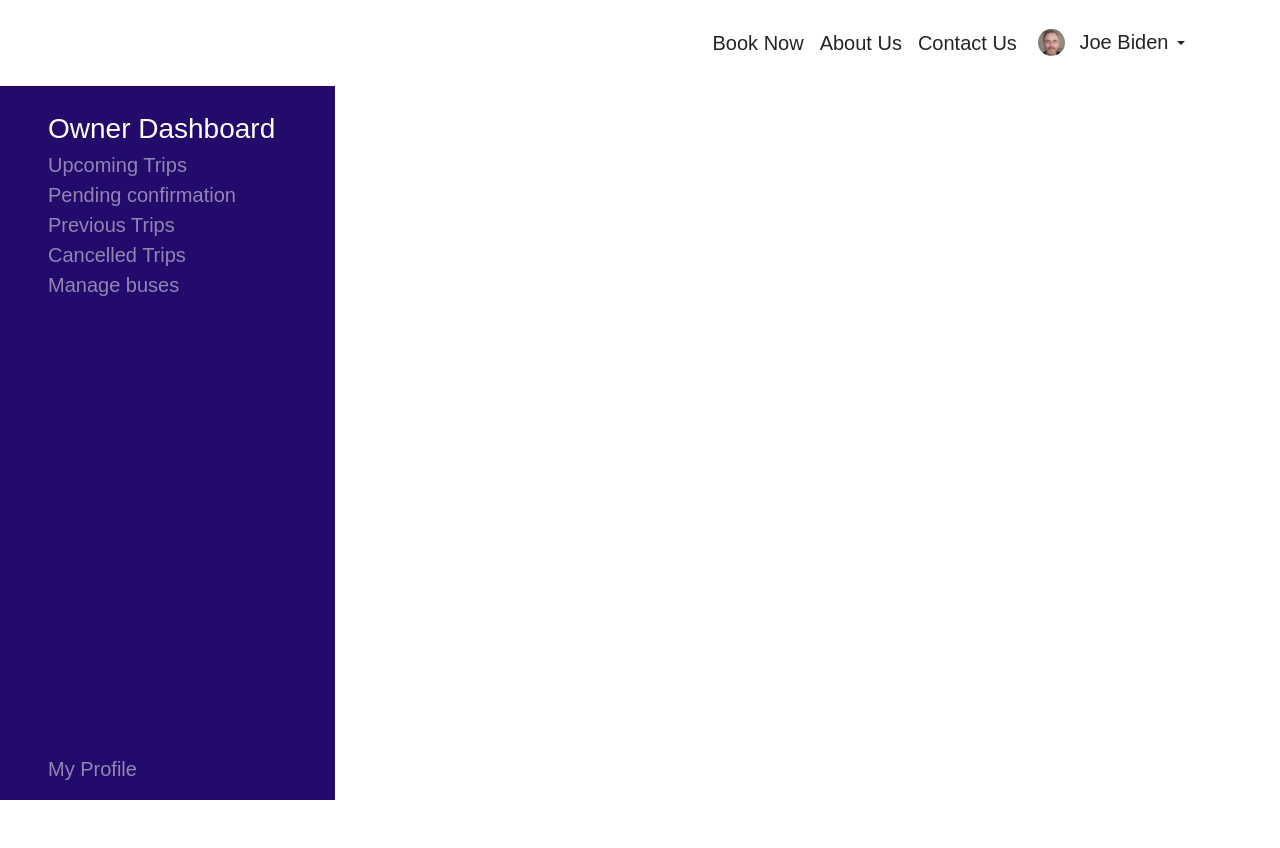
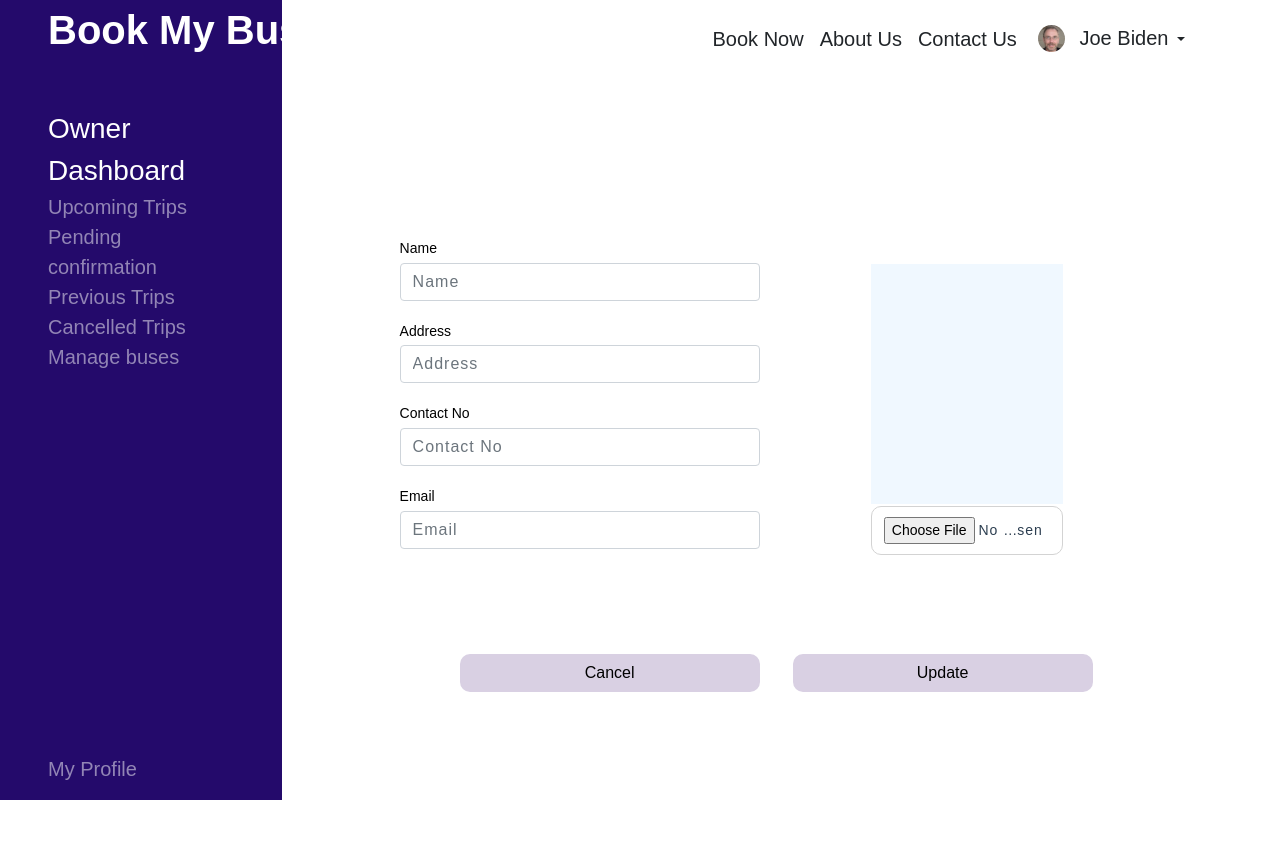
Before and after one commit to Thenuri/G01-COMF4004-22, a web app: file client/MyProfile.html in a window 1280 px wide. Before the commit the page ends 800 px from the top, so only its background shows below. Run offline with its HTML, style and script files only (its server is not run), Linux system fonts and the light colour scheme; some web fonts are replaced.

Commit message:
MyProfile

```diff
--- a/client/MyProfile.html
+++ b/client/MyProfile.html
@@ -8,14 +8,15 @@
     <link href="https://cdn.jsdelivr.net/npm/bootstrap@5.0.2/dist/css/bootstrap.min.css" rel="stylesheet" integrity="sha384-EVSTQN3/azprG1Anm3QDgpJLIm9Nao0Yz1ztcQTwFspd3yD65VohhpuuCOmLASjC" crossorigin="anonymous">
     <link rel="stylesheet" type="text/css" href="css/commonstyles.css">
     <link rel="stylesheet" href="css/syntax2.css">
+
 </head>
 <body style="height:100vh; overflow: hidden;">
     <div class="header1">
         <header>
             <!--nav bar-->
-            <nav class="navbar fixed-top navbar-expand-lg navbar-light p-md-2 bg-white">
+            <nav class="navbar fixed-top navbar-expand-lg navbar-light p-md-3">
                 <div class="container">
-                    <a href="Index.html" class="navbar-brand text-white fs-1" style="margin-left: -70px;">Book My Bus</a>
+                    <!-- <a href="#" class="navbar-brand text-primary fs-1" style="margin-left: -70px;">Book My Bus</a> -->
                     <button type="button"class="navbar-toggler bottom-"data-bs-target="#navbarNav"data-bs-toggle="collapse"aria-controls="navbarNav"aria-expanded="false"aria-label="Toggle Navbar">
                         <span class="navbar-toggler-icon"></span>
                     </button>
@@ -34,7 +35,7 @@
                                         <img src="images/profilepic1.jpg" class="profilePic" alt="">
                                       <span class="fs-5">Joe Biden</span>
                                     </button>
-                                    <ul class="dropdown-menu text-dark" aria-labelledby="userDropDown">
+                                    <ul class="dropdown-menu" aria-labelledby="userDropDown">
                                       <li><a class="dropdown-item" href="#">My Profile</a></li>
                                       <li><a class="dropdown-item" href="#">Dashboard</a></li>
                                       <li><a class="dropdown-item" href="#">Sign out</a></li>
@@ -49,9 +50,10 @@
         </header>
     </div>
 
+    <div class="dashboard-grid" style="height:100%;">
 
         <div class="sidebar" style="background-color: #240A6B;">
-            <a href="Index.html" class="navbar-brand text-white fw-bold fs-1 mx-5">Book My Bus</a><br>
+            <a href="#" class="navbar-brand text-white fw-bold fs-1 mx-5">Book My Bus</a><br>
             <div class="mx-5 mt-5 text-white  fs-3">Owner Dashboard</div>
             <ul class="list-group-horizontal list-unstyled mx-5 " id="dashboard-menu">
                 <li><a class="text-white-50 text-decoration-none fs-5"  href="#upcoming-trips">Upcoming Trips</a></li>
@@ -59,11 +61,183 @@
                 <li><a class="text-white-50 text-decoration-none fs-5" href="#prev-trips">Previous Trips</a></li>
                 <li><a class="text-white-50 text-decoration-none fs-5" href="#cancelled-trips">Cancelled Trips</a></li>
                 <li><a class="text-white-50 text-decoration-none fs-5" href="#manage-buses">Manage buses</a></li>
-                <li><a class="text-white-50 text-decoration-none fs-5"href="MyProfile.html" style="position:absolute; bottom:1rem ;">My Profile</a></li>
+                <li><a class="text-white-50 text-decoration-none fs-5"href="#" style="position:absolute; bottom:1rem ;">My Profile</a></li>
             </ul>
         </div>
 
+        <div class="dashboard-content p-4" style="margin-top: 3rem; height: 100% ;">
+            <!--<h1 class="p-2" id="My-profile">My Profile</h1>
+            <div id="My-profile-pic" class="d-flex flex-wrap gap-3"></div>-->
+            <!--<div class="Profile-Gradient" >
+                <svg class=" test py-0" style="margin-bottom: -250px;" xmlns="http://www.w3.org/2000/svg" version="1.1" xmlns:xlink="http://www.w3.org/1999/xlink" xmlns:svgjs="http://svgjs.com/svgjs" width="1440" height="560" preserveAspectRatio="none" viewBox="0 0 1440 560">
+                    <g mask="url(&quot;#SvgjsMask1593&quot;)" fill="none">
+                        <rect width="1440" height="350" x="0" y="0" fill="rgba(255, 255, 255, 1)"></rect>
+                        <path d="M1077 341L1076 686" stroke-width="6" stroke="url(#SvgjsLinearGradient1594)" stroke-linecap="round" class="Down"></path>
+                        <path d="M469 1L468 -360" stroke-width="8" stroke="url(#SvgjsLinearGradient1595)" stroke-linecap="round" class="Up"></path>
+                        <path d="M565 290L564 -125" stroke-width="6" stroke="url(#SvgjsLinearGradient1594)" stroke-linecap="round" class="Down"></path>
+                        <path d="M928 393L927 235" stroke-width="8" stroke="url(#SvgjsLinearGradient1594)" stroke-linecap="round" class="Down"></path>
+                        <path d="M606 299L605 66" stroke-width="8" stroke="url(#SvgjsLinearGradient1594)" stroke-linecap="round" class="Down"></path>
+                        <path d="M1043 408L1042 63" stroke-width="6" stroke="url(#SvgjsLinearGradient1594)" stroke-linecap="round" class="Down"></path>
+                        <path d="M1134 386L1133 591" stroke-width="6" stroke="url(#SvgjsLinearGradient1595)" stroke-linecap="round" class="Up"></path>
+                        <path d="M607 203L606 -77" stroke-width="10" stroke="url(#SvgjsLinearGradient1594)" stroke-linecap="round" class="Down"></path>
+                        <path d="M1307 487L1306 667" stroke-width="8" stroke="url(#SvgjsLinearGradient1595)" stroke-linecap="round" class="Up"></path>
+                        <path d="M396 105L395 -249" stroke-width="6" stroke="url(#SvgjsLinearGradient1594)" stroke-linecap="round" class="Down"></path>
+                        <path d="M531 285L530 -84" stroke-width="8" stroke="url(#SvgjsLinearGradient1595)" stroke-linecap="round" class="Up"></path>
+                        <path d="M884 64L883 -165" stroke-width="8" stroke="url(#SvgjsLinearGradient1595)" stroke-linecap="round" class="Up"></path>
+                        <path d="M909 53L908 -326" stroke-width="10" stroke="url(#SvgjsLinearGradient1594)" stroke-linecap="round" class="Down"></path>
+                        <path d="M310 398L309 806" stroke-width="8" stroke="url(#SvgjsLinearGradient1595)" stroke-linecap="round" class="Up"></path>
+                        <path d="M595 162L594 -182" stroke-width="8" stroke="url(#SvgjsLinearGradient1595)" stroke-linecap="round" class="Up"></path>
+                        <path d="M189 287L188 -4" stroke-width="8" stroke="url(#SvgjsLinearGradient1595)" stroke-linecap="round" class="Up"></path>
+                        <path d="M134 277L133 568" stroke-width="8" stroke="url(#SvgjsLinearGradient1595)" stroke-linecap="round" class="Up"></path>
+                        <path d="M625 469L624 91" stroke-width="6" stroke="url(#SvgjsLinearGradient1594)" stroke-linecap="round" class="Down"></path>
+                        <path d="M258 559L257 320" stroke-width="6" stroke="url(#SvgjsLinearGradient1595)" stroke-linecap="round" class="Up"></path>
+                        <path d="M210 50L209 -115" stroke-width="8" stroke="url(#SvgjsLinearGradient1595)" stroke-linecap="round" class="Up"></path>
+                        <path d="M780 66L779 417" stroke-width="6" stroke="url(#SvgjsLinearGradient1594)" stroke-linecap="round" class="Down"></path>
+                        <path d="M1279 372L1278 762" stroke-width="10" stroke="url(#SvgjsLinearGradient1595)" stroke-linecap="round" class="Up"></path>
+                        <path d="M1379 282L1378 -49" stroke-width="8" stroke="url(#SvgjsLinearGradient1595)" stroke-linecap="round" class="Up"></path>
+                        <path d="M1198 245L1197 546" stroke-width="6" stroke="url(#SvgjsLinearGradient1594)" stroke-linecap="round" class="Down"></path>
+                        <path d="M1340 126L1339 510" stroke-width="6" stroke="url(#SvgjsLinearGradient1595)" stroke-linecap="round" class="Up"></path>
+                        <path d="M629 408L628 673" stroke-width="8" stroke="url(#SvgjsLinearGradient1595)" stroke-linecap="round" class="Up"></path>
+                        <path d="M1159 540L1158 237" stroke-width="8" stroke="url(#SvgjsLinearGradient1594)" stroke-linecap="round" class="Down"></path>
+                        <path d="M504 411L503 65" stroke-width="8" stroke="url(#SvgjsLinearGradient1595)" stroke-linecap="round" class="Up"></path>
+                        <path d="M355 7L354 183" stroke-width="6" stroke="url(#SvgjsLinearGradient1594)" stroke-linecap="round" class="Down"></path>
+                        <path d="M626 61L625 -148" stroke-width="8" stroke="url(#SvgjsLinearGradient1594)" stroke-linecap="round" class="Down"></path>
+                        <path d="M824 424L823 676" stroke-width="6" stroke="url(#SvgjsLinearGradient1595)" stroke-linecap="round" class="Up"></path>
+                        <path d="M725 509L724 120" stroke-width="10" stroke="url(#SvgjsLinearGradient1595)" stroke-linecap="round" class="Up"></path>
+                        <path d="M920 1L919 345" stroke-width="8" stroke="url(#SvgjsLinearGradient1595)" stroke-linecap="round" class="Up"></path>
+                        <path d="M876 461L875 74" stroke-width="6" stroke="url(#SvgjsLinearGradient1594)" stroke-linecap="round" class="Down"></path>
+                        <path d="M286 334L285 661" stroke-width="8" stroke="url(#SvgjsLinearGradient1594)" stroke-linecap="round" class="Down"></path>
+                        <path d="M198 316L197 98" stroke-width="8" stroke="url(#SvgjsLinearGradient1595)" stroke-linecap="round" class="Up"></path>
+                    </g>
+                    <defs>
+                        <mask id="SvgjsMask1593">
+                            <rect width="1440" height="250" fill="#ffffff"></rect>
+                        </mask>
+                        <linearGradient x1="0%" y1="0%" x2="0%" y2="100%" id="SvgjsLinearGradient1594">
+                            <stop stop-color="rgba(215, 225, 255, 0)" offset="0"></stop>
+                            <stop stop-color="rgba(215, 225, 255, 1)" offset="1"></stop>
+                        </linearGradient>
+                        <linearGradient x1="0%" y1="100%" x2="0%" y2="0%" id="SvgjsLinearGradient1595">
+                            <stop stop-color="rgba(215, 225, 255, 0)" offset="0"></stop>
+                            <stop stop-color="rgba(215, 225, 255, 1)" offset="1"></stop>
+                        </linearGradient>
+                    </defs>
+                </svg>
+            </div>--><br><br><br>
+            <!--My Profile Form-->
+            <!--<div class="Profile-Form" >
+                <div class="container-fluid">
+                    <div class="row px-">
+                        <div class="line1 col-xs-2">
+                            <label class="mb-1 rounded-pill"><h6 class="mb-0 text-sm">Name</h6></label>
+                            <input type="text" class="form-control" placeholder="First Name">
+                        </div>
+
+                        <div class="line1 col-xs-4">
+                            <label class="mb-1 rounded-pill"><h6 class="mb-0 text-sm">Contact No</h6></label>
+                            <input type="text" class="form-control" placeholder="Contact No">
+                        </div>
+
+                        <div class="line2 col-xs-6">
+                            <label class="mb-1 rounded-pill"><h6 class="mb-0 text-sm"><br>Address</h6></label>
+                            <input type="text" class="form-control" placeholder="Address">
+                        </div>
+
+                        <div class="line1 col-xs-2">
+                            <label class=" py-0 rounded-pill"><h6 class="mb-0 text-sm"><br><br>Contact No</h6></label>
+                            <input type="text" class="form-control" placeholder="Contact No">
+                        </div>
+
+                        <div class="line1 col-xs-4">
+                            <label class=" py-0 rounded-pill"><h6 class="mb-0 text-sm"><br><br>Email</h6></label>
+                            <input type="text" class="form-control" placeholder="Email"><br><br><br><br><br><br>
+                        </div>
+                    </div><br><br><br><br><br>
+                    <div class="lol">
+                        <div class="hi mb-3 px-1">
+                            <center><button type="submit" class="btn btn-blue text-center">Cancel</button></center>
+                        </div>
+
+                        <div class="hi mb-3 px-1">
+                            <center><button type="submit" class="btn btn-blue text-center">Update</button></center>
+                        </div>
+                    </div>
+                </div>
+            </div>-->
+            <div class="row">
+                <div class="col-6">
+                    <!--My Profile Form-->
+            <div class="Profile-Form" ><br><br><br>
+                <div class="container-fluid">
+                    <div class="row">
+                        <div class="line1">
+                            <label class="mb-1 rounded-pill"><h6 class="mb-0 text-sm">Name</h6></label>
+                            <input type="text" class="form-control" placeholder="Name">
+                        </div>
+
+                        <div class="line1">
+                            <label class="mb-1 rounded-pill"><h6 class="mb-0 text-sm"><br>Address</h6></label>
+                            <input type="text" class="form-control" placeholder="Address">
+                        </div>
+
+                        <div class="line1">
+                            <label class=" mb-1 rounded-pill"><h6 class="mb-0 text-sm"><br>Contact No</h6></label>
+                            <input type="text" class="form-control" placeholder="Contact No">
+                        </div>
+
+                        <div class="line1">
+                            <label class=" mb-1 rounded-pill"><h6 class="mb-0 text-sm"><br>Email</h6></label>
+                            <input type="email" class="form-control" placeholder="Email">
+                        </div>
+
+                    </div>
+                </div>
+            </div>
+                </div>
+                <div class="BusIM col-6"><br><br><br><br><br>
+                    <!-- Bus Upload Image -->
+                    <!-- <div class="sam col-lg-5">
+                        <div class="col-6 ">
+                          <div id="bus-img-display"></div>
+                          <input type="file" name="bus-image" id="bus-img-upload">
+                        </div>
+                        <div class="col-6"></div>
+                        <button class="btn-primary col-3 " type="submit">Add Bus</button>
+                    </div> -->
+                    <div class="col-6 ">
+                        <div id="bus-img-display"></div>
+                        <input type="file" name="bus-image" id="bus-img-upload">
+                    </div>
+                </div>
+            </div>
+            <div class="lol">
+                <div class="hi mb-3 px-1">
+                    <center><button type="submit" class="btn btn-blue text-center">Cancel</button></center>
+                </div>
+
+                <div class="hi mb-3 px-1">
+                    <center><button type="submit" class="btn btn-blue text-center">Update</button></center>
+                </div>
+            </div>
+        </div>
+
+
+    </div>
+
     <script>
+
+        // Display uploaded image
+        // select the elements
+        const imageUploadInput = document.getElementById("bus-img-upload")
+        const imageDisplay = document.getElementById("bus-img-display")
+
+        imageUploadInput.addEventListener( "change", displayImg )
+
+        function displayImg() {
+            console.log("Upload")
+            imgObjUrl = URL.createObjectURL(imageUploadInput.files[0])
+            imageDisplay.style.backgroundImage = `url(${imgObjUrl})`;
+        }
 
         // Sidebar menu link color to white for selected link.
             // get a node list of the sidebar links
@@ -96,5 +270,4 @@
     <script src="https://cdn.jsdelivr.net/npm/@popperjs/core@2.9.2/dist/umd/popper.min.js" integrity="sha384-IQsoLXl5PILFhosVNubq5LC7Qb9DXgDA9i+tQ8Zj3iwWAwPtgFTxbJ8NT4GN1R8p" crossorigin="anonymous"></script>
     <script src="https://cdn.jsdelivr.net/npm/bootstrap@5.0.2/dist/js/bootstrap.min.js" integrity="sha384-cVKIPhGWiC2Al4u+LWgxfKTRIcfu0JTxR+EQDz/bgldoEyl4H0zUF0QKbrJ0EcQF" crossorigin="anonymous"></script>
 </body>
-</body>
 </html>
--- a/client/css/syntax2.css
+++ b/client/css/syntax2.css
@@ -146,6 +146,9 @@
     background-size: cover;
 
 }
+.BusIM{
+    padding-left: 75px;
+}
 /*.Profile-Gradient{
     background-position:center;
     position:relative;
@@ -161,8 +164,8 @@
     padding-right: 170px;
 }
 .Profile-Form{
-    padding-left: 175px;
-    padding-top: 0px;
+    padding-left: 10px;
+    padding-top: 20px;
     padding-bottom: 100px;
     margin-top: 0px;
 }
@@ -171,7 +174,7 @@
     width: 500px;
     display: flex;
     gap: 25px;
-    padding-left: 300px;
+    padding-left: 150px;
 }
 hi{
     width: 100px;
```
Also changed, not shown: client/testing.html (+16 -4 lines). Lines whose indentation alone changed are shown as unchanged.
